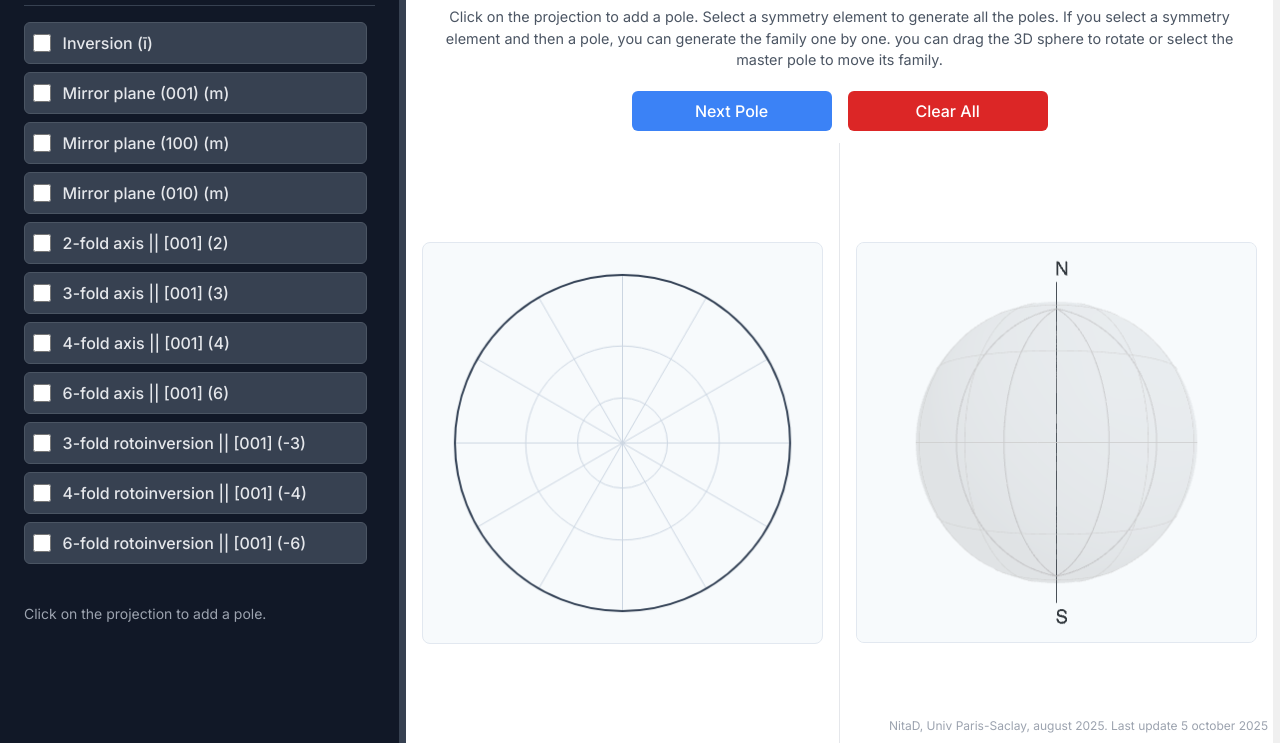
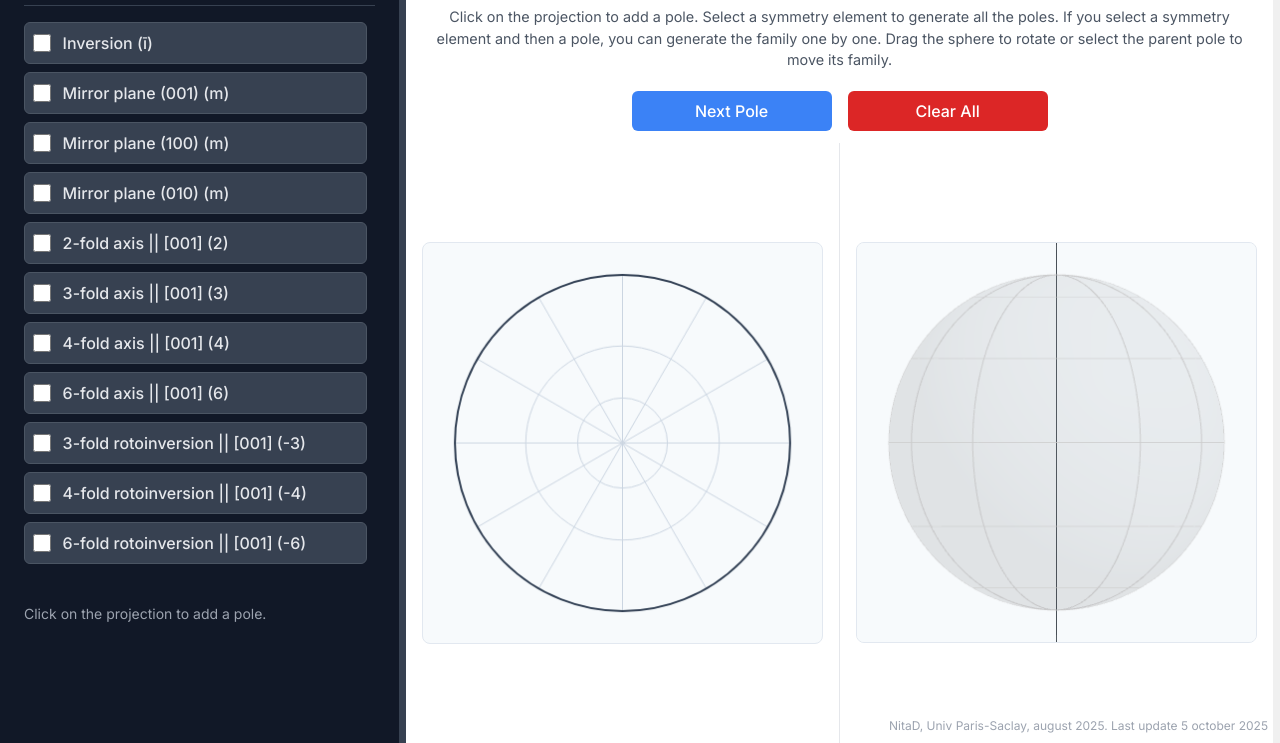
Before and after one commit to nitad54448/Enseignement, a website: page stereo.html in a window 1280 px wide. Shown: the part 57-800 px from the top of the page. Drawn offline with nearby package versions, Linux system fonts and the light colour scheme; animation ran at ten frames a second.

Commit message:
Update stereo.html

```diff
--- a/stereo.html
+++ b/stereo.html
@@ -197,7 +197,7 @@
         <div id="visualization-container">
             <div id="main-header">
                 <h1>Stereographic Projection</h1>
-                <p>Click on the projection to add a pole. Select a symmetry element to generate all the poles.  If you select a symmetry element and then a pole, you can generate the family one by one. you can drag the 3D sphere to rotate or select the master pole to move its family.</p>
+                <p>Click on the projection to add a pole. Select a symmetry element to generate all the poles.  If you select a symmetry element and then a pole, you can generate the family one by one. Drag the sphere to rotate or select the parent pole to move its family.</p>
             </div>
             <div id="top-buttons-container">
                 <button id="generate-poles-btn">Next Pole</button>
@@ -221,8 +221,7 @@
     <script type="module">
     import * as THREE from 'three';
     import { OrbitControls } from 'three/addons/controls/OrbitControls.js';
-    import { FontLoader } from 'three/addons/loaders/FontLoader.js';
-    import { TextGeometry } from 'three/addons/geometries/TextGeometry.js';
+
 
 
     document.addEventListener('DOMContentLoaded', () => {
@@ -253,7 +252,7 @@
 
         // --- 3D SPHERE SETUP (three.js) ---
         let scene, camera, renderer, controls, sphere, poleMarkersGroup;
-        const SPHERE_RADIUS = 10;
+        const SPHERE_RADIUS = 12.6;
 
 
         function createSphereGrid() {
@@ -298,7 +297,11 @@
             scene = new THREE.Scene();
             scene.background = new THREE.Color(0xf7fafc); // Unified background color
             const aspect = sphereCanvasWrapper.clientWidth / sphereCanvasWrapper.clientHeight;
-            camera = new THREE.PerspectiveCamera(50, aspect, 0.1, 1000);
+
+            const frustumSize = 30;
+    //const aspect = sphereCanvasWrapper.clientWidth / sphereCanvasWrapper.clientHeight;
+    camera = new THREE.OrthographicCamera(frustumSize * aspect / -2, frustumSize * aspect / 2, frustumSize / 2, frustumSize / -2, 0.1, 1000);
+
             camera.position.z = 32; // Camera moved closer
             renderer = new THREE.WebGLRenderer({ canvas: sphereCanvas, antialias: true });
             renderer.setPixelRatio(window.devicePixelRatio);
@@ -321,10 +324,11 @@
             // Equatorial Plane
             const planeGeometry = new THREE.CircleGeometry(SPHERE_RADIUS, 64);
             const planeMaterial = new THREE.MeshBasicMaterial({
-                color: 0xdc2626,       // Red color
-                transparent: true,
+                color: 0xe6e6f6,       //  gris ?
+                transparent: false,
                 opacity: 0.25,         // Makes it see-through
-                side: THREE.DoubleSide // Ensures it's visible from all angles
+                side: THREE.DoubleSide, // Ensures it's visible from all angles
+                depthWrite: false,
             });
             const equatorialPlane = new THREE.Mesh(planeGeometry, planeMaterial);
             equatorialPlane.rotation.x = -Math.PI / 2; // Rotates the circle to be flat
@@ -340,20 +344,6 @@
             const axisLine = new THREE.Line(axisGeometry, axisMaterial);
             scene.add(axisLine);
 
-            // N/S Labels
-            const loader = new FontLoader();
-            loader.load('https://unpkg.com/three@0.160.0/examples/fonts/helvetiker_regular.typeface.json', function (font) {
-                const textMaterial = new THREE.MeshBasicMaterial({ color: 0x343a40 });
-                const textParams = { font: font, size: 1, height: 0.1 };
-                const nGeom = new TextGeometry('N', textParams);
-                const nMesh = new THREE.Mesh(nGeom, textMaterial);
-                nMesh.position.set(0, SPHERE_RADIUS * 1.25, 0);
-                scene.add(nMesh);
-                const sGeom = new TextGeometry('S', textParams);
-                const sMesh = new THREE.Mesh(sGeom, textMaterial);
-                sMesh.position.set(0, -SPHERE_RADIUS * 1.35, 0);
-                scene.add(sMesh);
-            });
 
             poleMarkersGroup = new THREE.Group();
             scene.add(poleMarkersGroup);
```
